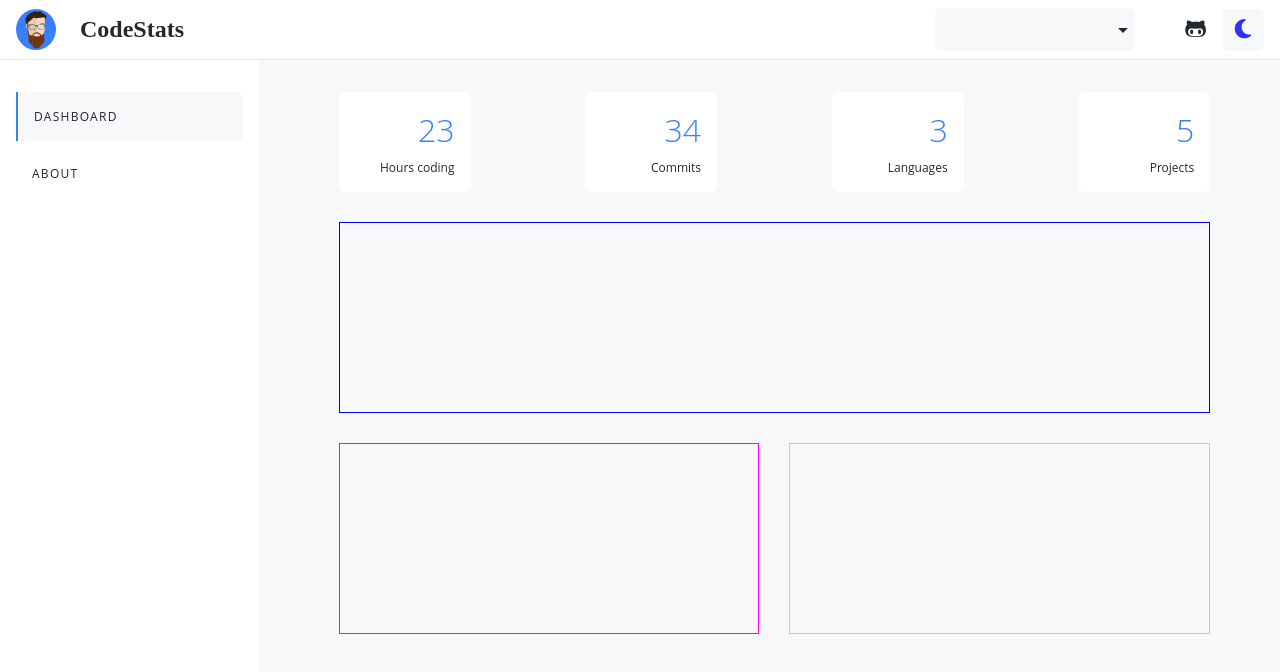
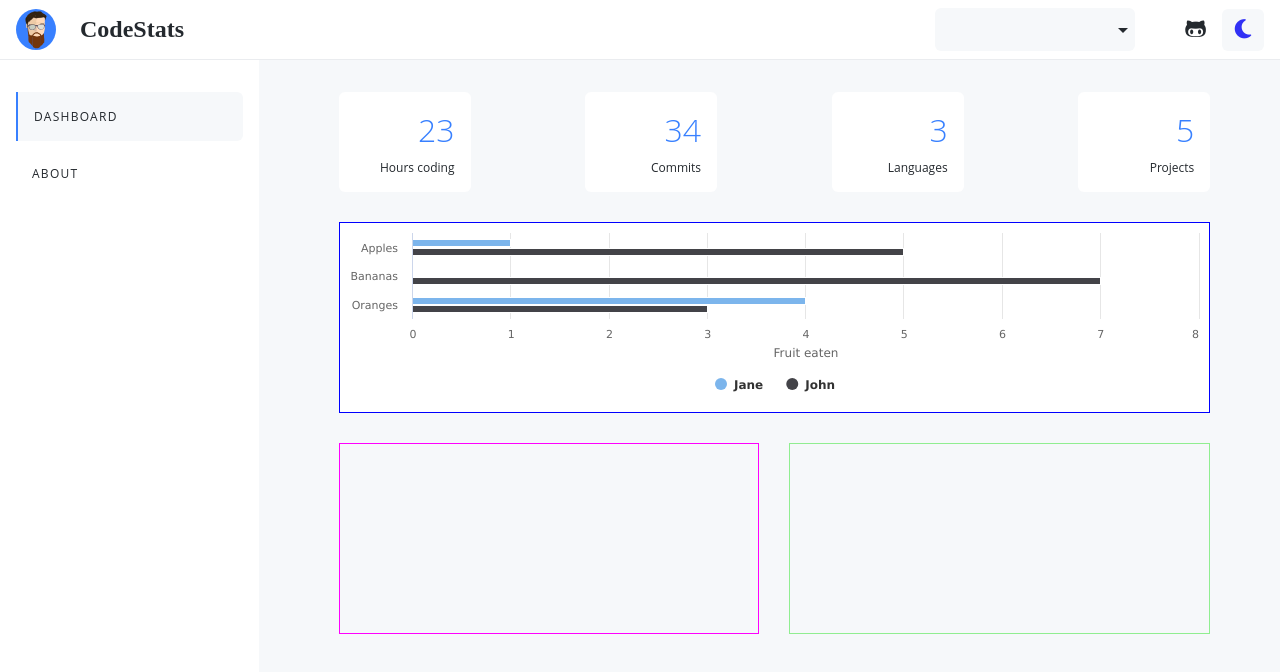
Before and after one commit to thomasabishop/code-stats, a React (Create React App) app: page / in a window 1280 px wide. Shown: the top 672 px of the page. Built offline with nearby package versions, Linux system fonts and the light colour scheme.

Commit message:
Import Highcharts, test, generate random distribution data for API placeholder

```diff
--- /dev/null
+++ b/src/graphs/HoursCommitsDualChart.jsx
@@ -0,0 +1,43 @@
+import React from 'react';
+import { render } from 'react-dom';
+import Highcharts from 'highcharts';
+import HighchartsReact from 'highcharts-react-official';
+
+const options = {
+  title: {
+    text: '',
+  },
+  chart: {
+    type: 'bar',
+  },
+  xAxis: {
+    categories: ['Apples', 'Bananas', 'Oranges'],
+  },
+  yAxis: {
+    title: {
+      text: 'Fruit eaten',
+    },
+  },
+  series: [
+    {
+      name: 'Jane',
+      data: [1, 0, 4],
+    },
+    {
+      name: 'John',
+      data: [5, 7, 3],
+    },
+  ],
+};
+
+function HoursCommitsDualChart() {
+  return (
+    <HighchartsReact
+      highcharts={Highcharts}
+      options={options}
+      containerProps={{ style: { height: '100%' } }}
+    />
+  );
+}
+
+export default HoursCommitsDualChart;
--- a/src/views/Dashboard.jsx
+++ b/src/views/Dashboard.jsx
@@ -1,6 +1,7 @@
 import React from 'react';
 import styled from 'styled-components';
 import Scorecard from '../components/Scorecard';
+import HoursCommitsDualChart from '../graphs/HoursCommitsDualChart';
 const Wrapper = styled.div`
   padding-top: 1rem;
   margin: 0;
@@ -48,8 +49,9 @@ function Dashboard() {
         <Scorecard value="3" label="Languages" />
         <Scorecard value="5" label="Projects" />
       </Scorecards>
-      <ChartBlockOne />
-
+      <ChartBlockOne>
+        <HoursCommitsDualChart />
+      </ChartBlockOne>
       <ChartBlockTwo />
 
       <ChartBlockThree />
```
Also changed, not shown: src/graphs/data.js (added, +29 -0 lines).
